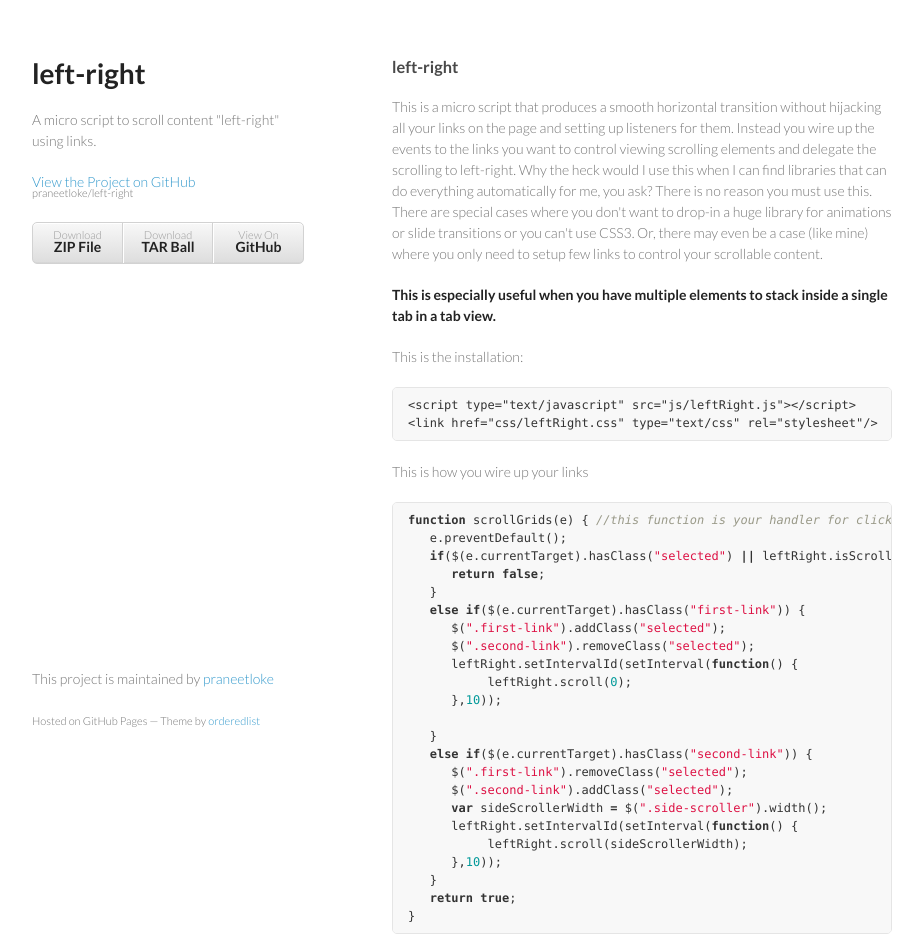
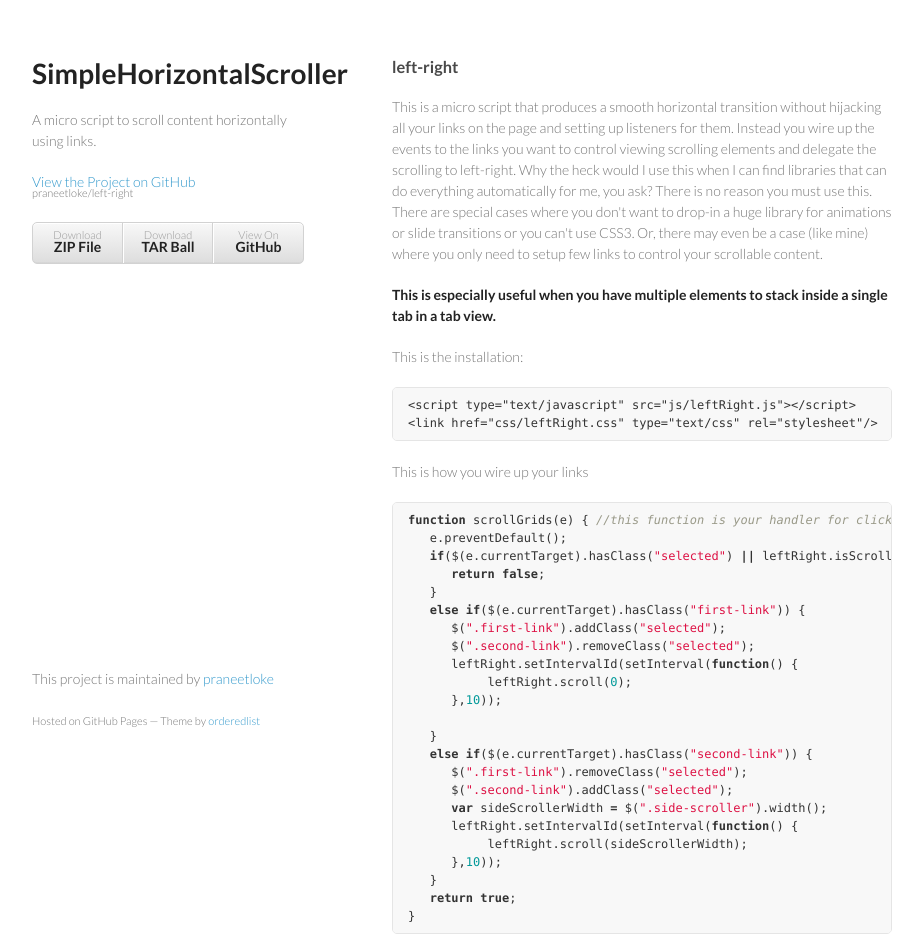
Before and after one commit to praneetloke/SimpleHorizontalScroller, a plain HTML site: page index.html in a window 1280 px wide. Shown: the top 937 px of the page, without its empty margins (178-1101 px from the left). Drawn offline with Linux system fonts and the light colour scheme.

Commit message:
Update index.html

```diff
--- a/index.html
+++ b/index.html
@@ -3,7 +3,7 @@
   <head>
     <meta charset="utf-8">
     <meta http-equiv="X-UA-Compatible" content="chrome=1">
-    <title>left-right by praneetloke</title>
+    <title>SimpleHorizontalScroller by praneetloke</title>
 
     <link rel="stylesheet" href="stylesheets/styles.css">
     <link rel="stylesheet" href="stylesheets/pygment_trac.css">
@@ -15,16 +15,16 @@
   <body>
     <div class="wrapper">
       <header>
-        <h1>left-right</h1>
-        <p>A micro script to scroll content &quot;left-right&quot; using links.</p>
+        <h1>SimpleHorizontalScroller</h1>
+        <p>A micro script to scroll content horizontally using links.</p>
 
         <p class="view"><a href="https://github.com/praneetloke/left-right">View the Project on GitHub <small>praneetloke/left-right</small></a></p>
 
 
         <ul>
-          <li><a href="https://github.com/praneetloke/left-right/zipball/master">Download <strong>ZIP File</strong></a></li>
-          <li><a href="https://github.com/praneetloke/left-right/tarball/master">Download <strong>TAR Ball</strong></a></li>
-          <li><a href="https://github.com/praneetloke/left-right">View On <strong>GitHub</strong></a></li>
+          <li><a href="https://github.com/praneetloke/SimpleHorizontalScroller/zipball/master">Download <strong>ZIP File</strong></a></li>
+          <li><a href="https://github.com/praneetloke/SimpleHorizontalScroller/tarball/master">Download <strong>TAR Ball</strong></a></li>
+          <li><a href="https://github.com/praneetloke/SimpleHorizontalScroller">View On <strong>GitHub</strong></a></li>
         </ul>
       </header>
       <section>
```
